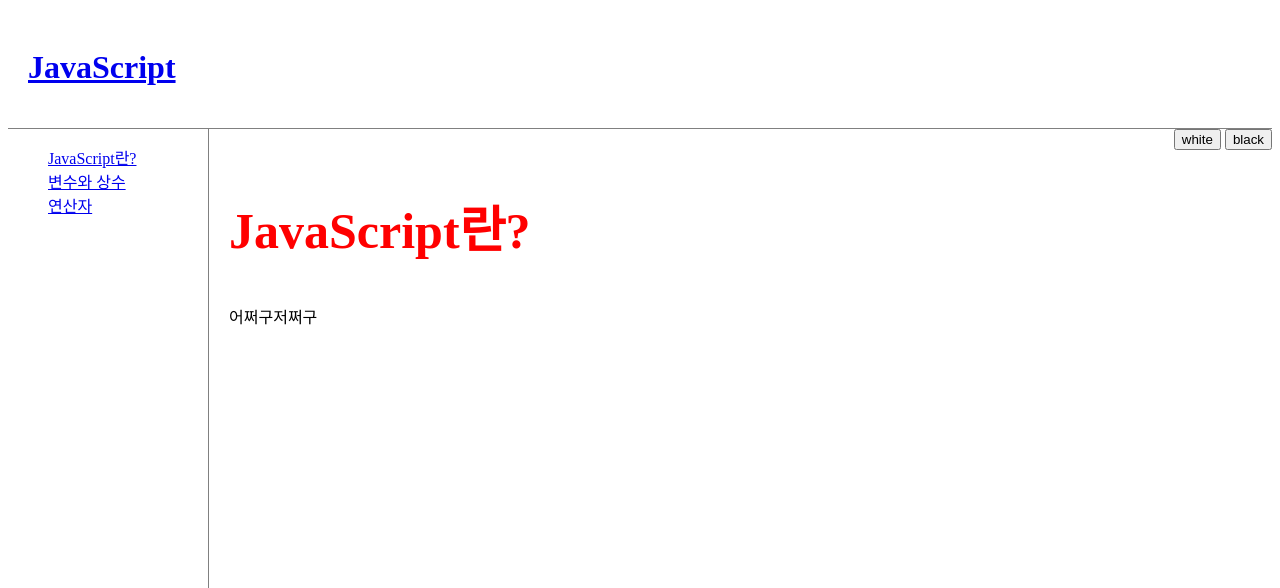
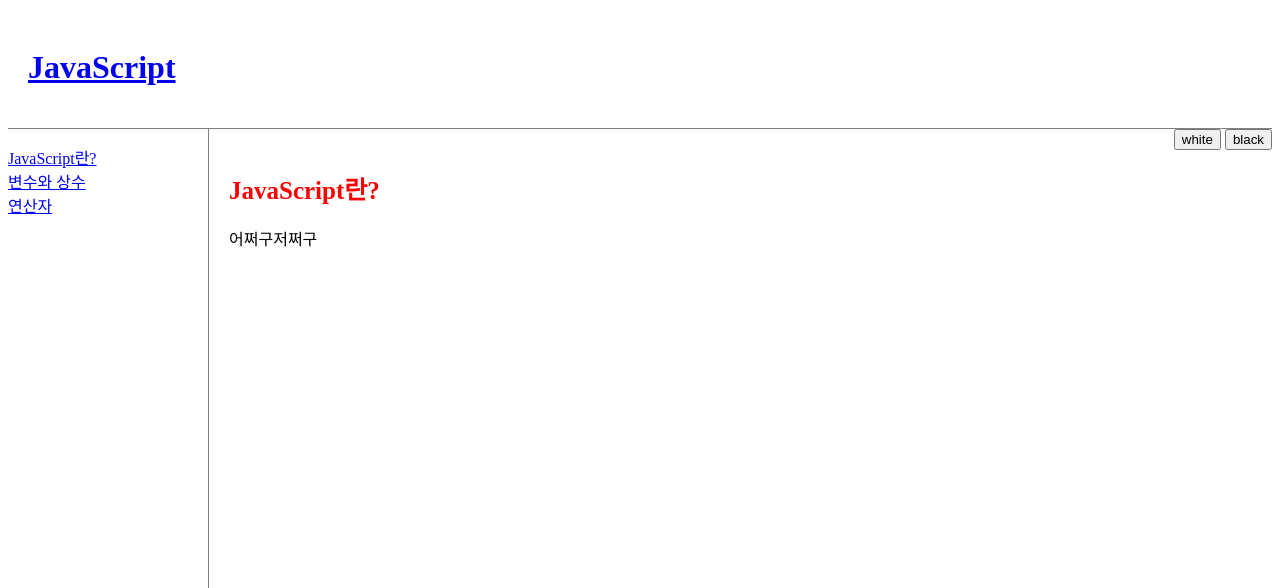
Before and after one commit to wanter9091/-_-, a PHP site: page /page1.html in a window 1280 px wide. Shown: the top 588 px of the page. Run offline with PHP 8.4, Linux system fonts and the light colour scheme.

Commit message:
작은 화면에 맞춰 사이즈 변경

```diff
--- a/style.css
+++ b/style.css
@@ -4,7 +4,7 @@ body.black{
 }
 
 body.white{
-  background=color:white;
+  background-color:white;
   color:black;
 }
 
@@ -25,15 +25,17 @@ nav{
 }
 nav ol{
   list-style:none;
+  padding:0;
 }
 
 article{
   float:left;
   padding:20px;
+  width:300px;
 }
 
 h2{
-  font-size:50px;
+  font-size:25px;
   color:red;
 }
 #control{
```
